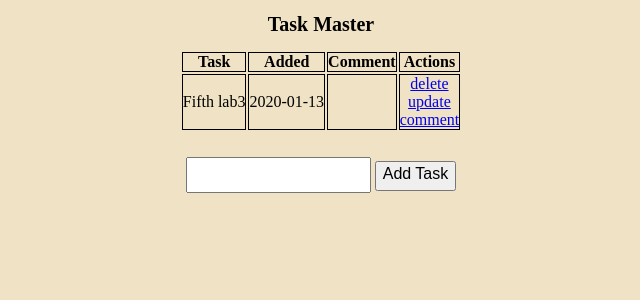
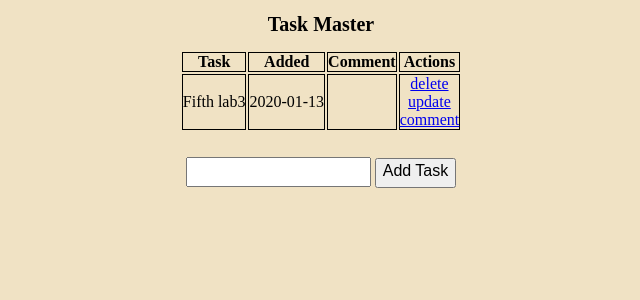
Before and after one commit to ValentinaYun/Clouds, a Flask app: page / in a window 1280 px wide. Shown: the top 300 px of the page, without its empty margins (319-959 px from the left). Run offline with Flask 2, Linux system fonts and the light colour scheme; data comes from the database, SQL or seed files in the repository.

Commit message:
Update index.html

```diff
--- a/templates/index.html
+++ b/templates/index.html
@@ -34,7 +34,7 @@
     </table>
     {% endif %}
     <form action="/" method="POST">
-        <input type="text" name="content" id="content" style="height: 30px">
+        <input type="text" name="content" id="content" style="height: 24px">
         <input type="submit" style="font-size:16px; height: 30px; padding-bottom: 4px;" value="Add Task">
     </form>
 </div>
```
